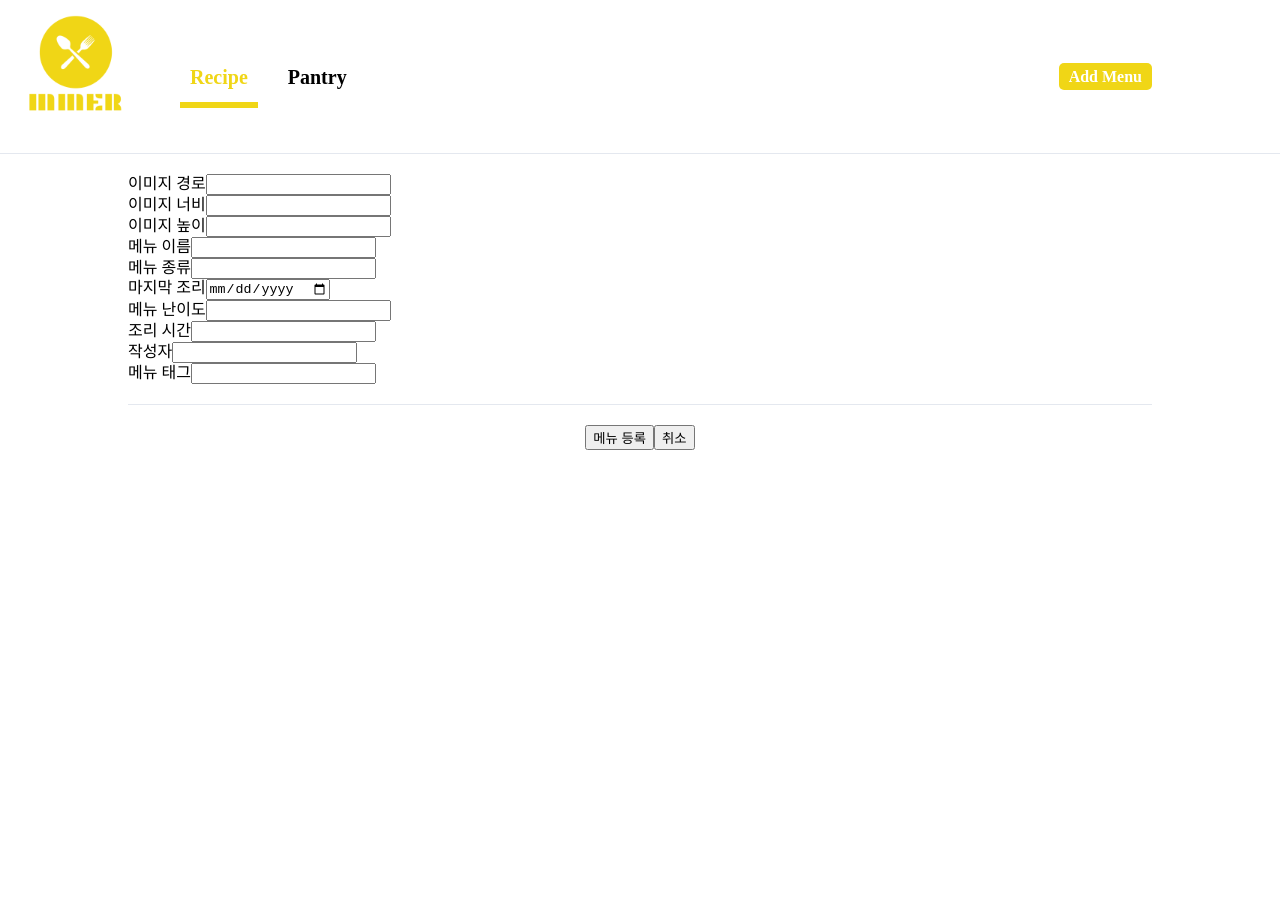
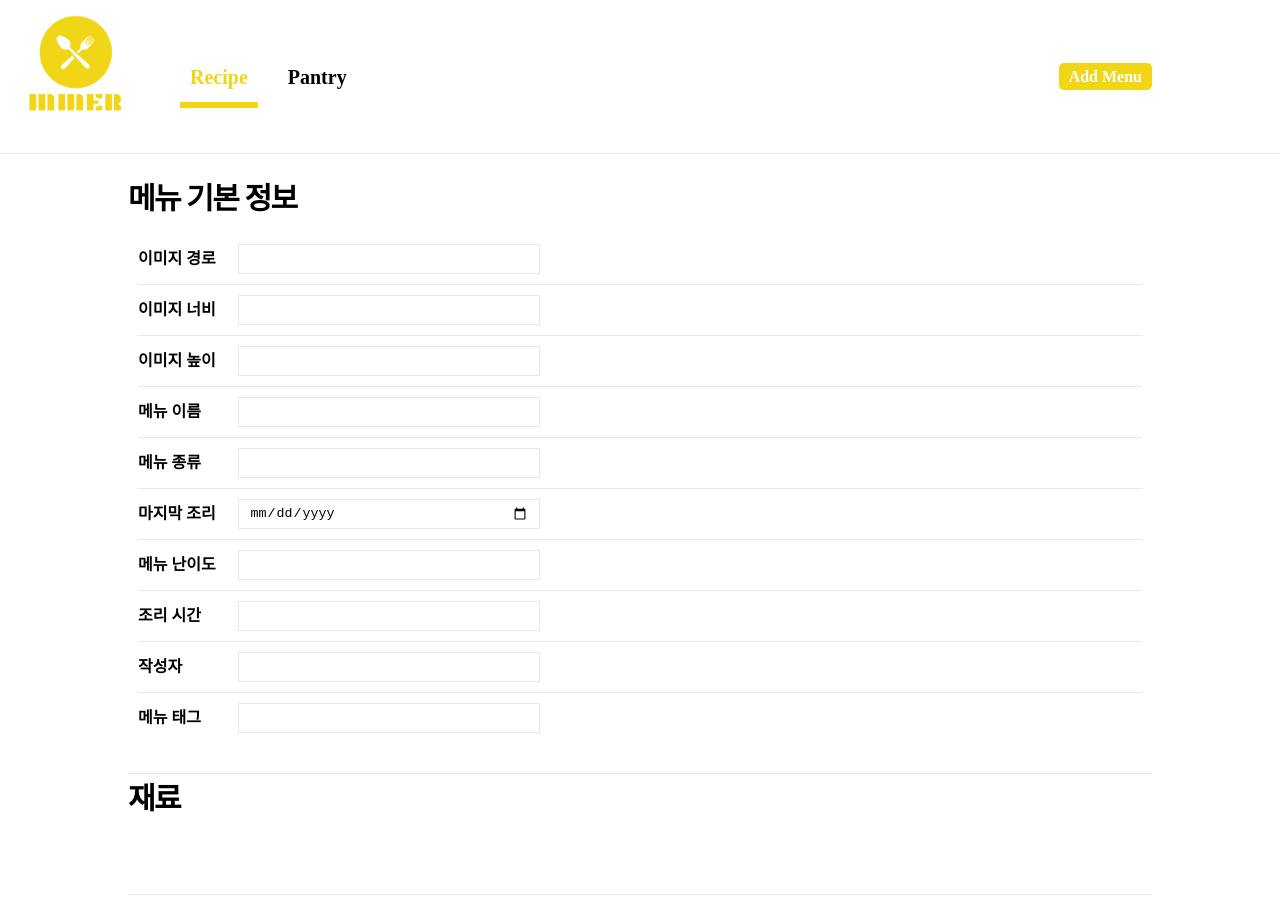
Before and after one commit to doakuma/MMER, a Next.js app in the folder front/: page /recipe/recipeRegist in a window 1280 px wide. Shown: the top 913 px of the page. Before the commit the page ends 800 px from the top, so only its background shows below. Built offline with nearby package versions, Linux system fonts and the light colour scheme.

Commit message:
[dev] 재료등록 마크업 진행중

```diff
--- a/front/pages/recipe/recipeRegist.tsx
+++ b/front/pages/recipe/recipeRegist.tsx
@@ -81,84 +81,165 @@ function recipeRegist() {
     <Layout home={false} siteTitle="recipe details">
       <Head>{/* <title>{siteTitle}</title> */}</Head>
       <section className="cont-section">
-        <div>
-          <label htmlFor="imgSrc">이미지 경로</label>
-          <input type="text" id="imgSrc" name="imgSrc" onChange={onChange} />
-        </div>
-        <div>
-          <label htmlFor="imgWidth">이미지 너비</label>
+        <div className="regist regist_info">
+          <h2 className="stit-recipe">메뉴 기본 정보</h2>
+          <ul className="list-regist">
+            <li>
+              <label className="tit-regist" htmlFor="imgSrc">
+                이미지 경로
+              </label>
               <input
+                className="text"
+                type="text"
+                id="imgSrc"
+                name="imgSrc"
+                onChange={onChange}
+              />
+            </li>
+            <li>
+              <label className="tit-regist" htmlFor="imgWidth">
+                이미지 너비
+              </label>
+              <input
+                className="text"
                 type="text"
                 id="imgWidth"
                 name="imgWidth"
                 onChange={onChange}
               />
-        </div>
-        <div>
-          <label htmlFor="imgeHeight">이미지 높이</label>
+            </li>
+            <li>
+              <label className="tit-regist" htmlFor="imgeHeight">
+                이미지 높이
+              </label>
               <input
+                className="text"
                 type="text"
                 id="imgeHeight"
                 name="imgeHeight"
                 onChange={onChange}
               />
-        </div>
-        <div>
-          <label htmlFor="menuNm">메뉴 이름</label>
-          <input type="text" id="menuNm" name="menuNm" onChange={onChange} />
-        </div>
-        <div>
-          <label htmlFor="mealType">메뉴 종류</label>
+            </li>
+            <li>
+              <label className="tit-regist" htmlFor="menuNm">
+                메뉴 이름
+              </label>
               <input
+                className="text"
+                type="text"
+                id="menuNm"
+                name="menuNm"
+                onChange={onChange}
+              />
+            </li>
+            <li>
+              <label className="tit-regist" htmlFor="mealType">
+                메뉴 종류
+              </label>
+              <input
+                className="text"
                 type="text"
                 id="mealType"
                 name="mealType"
                 onChange={onChange}
               />
-        </div>
-        <div>
-          <label htmlFor="lastCookDate">마지막 조리</label>
+            </li>
+            <li>
+              <label className="tit-regist" htmlFor="lastCookDate">
+                마지막 조리
+              </label>
               <input
+                className="text"
                 type="date"
                 id="lastCookDate"
                 name="lastCookDate"
                 onChange={onChange}
               />
-        </div>
-        <div>
-          <label htmlFor="menuDifct">메뉴 난이도</label>
+            </li>
+            <li>
+              <label className="tit-regist" htmlFor="menuDifct">
+                메뉴 난이도
+              </label>
               <input
+                className="text"
                 type="number"
                 id="menuDifct"
                 name="menuDifct"
                 onChange={onChange}
               />
-        </div>
-        <div>
-          <label htmlFor="menuReqTime">조리 시간</label>
+            </li>
+            <li>
+              <label className="tit-regist" htmlFor="menuReqTime">
+                조리 시간
+              </label>
               <input
+                className="text"
                 type="text"
                 id="menuReqTime"
                 name="menuReqTime"
                 onChange={onChange}
               />
-        </div>
-        <div>
-          <label htmlFor="userInfo">작성자</label>
+            </li>
+            <li>
+              <label className="tit-regist" htmlFor="userInfo">
+                작성자
+              </label>
               <input
+                className="text"
                 type="text"
                 id="userInfo"
                 name="userInfo"
                 onChange={onChange}
               />
+            </li>
+            <li>
+              <label className="tit-regist" htmlFor="menuTag">
+                메뉴 태그
+              </label>
+              <input
+                className="text"
+                type="text"
+                id="menuTag"
+                name="menuTag"
+                onChange={onChange}
+              />
+            </li>
+          </ul>
         </div>
-        <div>
-          <label htmlFor="menuTag">메뉴 태그</label>
-          <input type="text" id="menuTag" name="menuTag" onChange={onChange} />
+        <div className="regist regist_ingredient">
+          <h2 className="stit-recipe">재료</h2>
+          <ul className="list-regist">
+            <li></li>
+          </ul>
+          <div className="btn-area md">
+            <button className="btn secondary">재료 추가</button>
+          </div>
+        </div>
+        <div className="regist regist_source">
+          <h2 className="stit-recipe">양념</h2>
+          <ul className="list-regist">
+            <li></li>
+          </ul>
+          <div className="btn-area md">
+            <button className="btn secondary">순서 추가</button>
+          </div>
+        </div>
+        <div className="regist regist_cookseq">
+          <h2 className="stit-recipe">조리</h2>
+          <ul className="list-regist">
+            <li></li>
+          </ul>
+          <div className="btn-area md">
+            <button className="btn secondary">순서 추가</button>
+          </div>
         </div>
         <div className="btn-area md">
-          <button onClick={(e) => registData(e)}>메뉴 등록</button>
-          <button onClick={onReset}>취소</button>
+          <button className="btn primary" onClick={(e) => registData(e)}>
+            메뉴 등록
+          </button>
+          <button className="btn primary" onClick={onReset}>
+            취소
+          </button>
         </div>
       </section>
     </Layout>
--- a/front/styles/layout.css
+++ b/front/styles/layout.css
@@ -282,15 +282,36 @@
   display: flex;
   align-items: center;
   justify-content: center;
+  margin: 0 5px;
   padding: 10px 15px;
   font-size: 20px;
   background: #eaeaea;
   border-radius: 40px;
+  border: none;
+  cursor: pointer;
 }
 .btn.primary {
   background: #f0d616;
   color: #fff;
   font-weight: bold;
+}
+.btn.secondary {
+  background: #f0d616;
+  color: #fff;
+  font-size: 16px;
+  font-weight: bold;
+}
+
+/* input */
+.text {
+  padding: 5px 10px;
+  border: 1px solid #e4e8ef;
+  outline: none;
+  height: 30px;
+}
+.text:focus,
+.text:focus-visible {
+  border-color: #e5cd10;
 }
 
 /* main styles */
@@ -378,3 +399,31 @@
   color: #fff;
   font-weight: bold;
 }
+
+.regist {
+  padding: 10px 0;
+  border-top: 1px solid #e4e8ef;
+}
+.stit-recipe {
+  font-size: 30px;
+  font-weight: bold;
+  letter-spacing: -0.05em;
+}
+.list-regist {
+  padding: 20px 10px;
+}
+.list-regist li {
+  display: grid;
+  grid-template-columns: 10% 1fr 2fr;
+  align-items: center;
+  padding: 10px 0;
+  border-top: 1px solid #e4e8ef;
+}
+.list-regist li .tit-regist {
+  font-weight: bold;
+}
+
+.regist:first-of-type,
+.list-regist li:first-of-type {
+  border: 0;
+}
```
Lines whose indentation alone changed are shown as unchanged.
